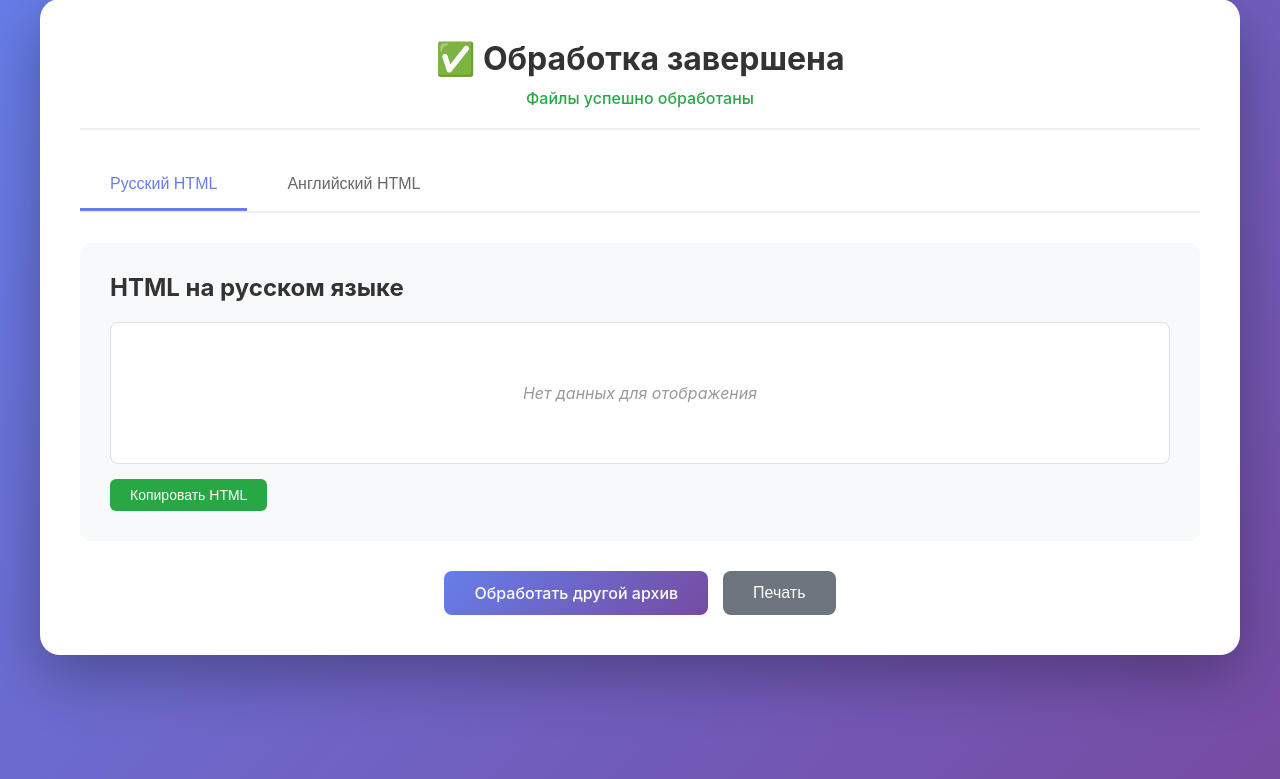
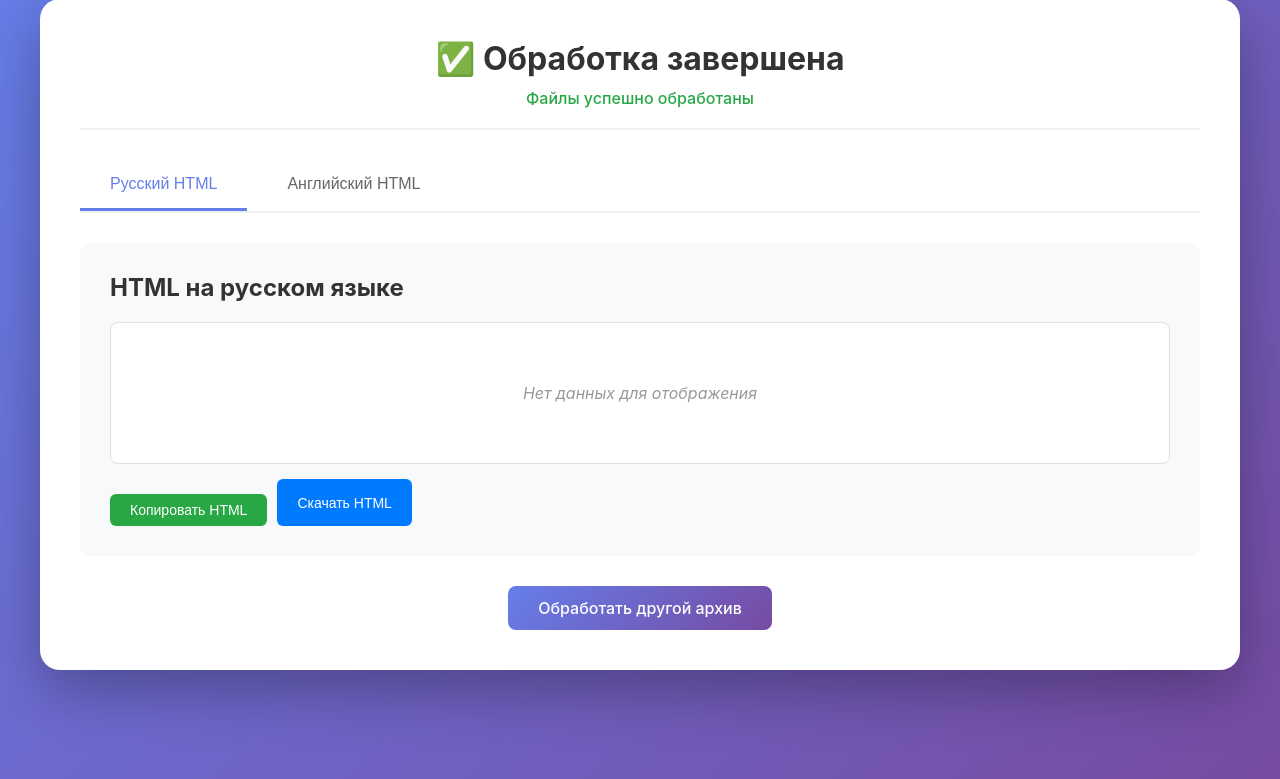
Before and after one commit to Dexter626358/parse_editorial_board, a Flask app: template templates/result.html in a window 1280 px wide. Shown: the part 21-800 px from the top of the page. Run offline with Flask 3, Linux system fonts and the light colour scheme; the template is opened without the code that fills it, so the values that code supplies are empty.

Commit message:
Добавлены кнопки скачивания HTML и обновлена инструкция

```diff
--- a/templates/result.html
+++ b/templates/result.html
@@ -170,6 +170,21 @@
             background: #218838;
         }
 
+        .download-btn {
+            margin-top: 0;
+            padding: 8px 20px;
+            background: #007bff;
+            color: white;
+            border: none;
+            border-radius: 6px;
+            cursor: pointer;
+            font-size: 14px;
+        }
+
+        .download-btn:hover {
+            background: #0056b3;
+        }
+
         .empty-message {
             color: #999;
             text-align: center;
@@ -200,7 +215,10 @@
                         <div class="empty-message">Нет данных для отображения</div>
                     {% endif %}
                 </div>
-                <button class="copy-btn" onclick="copyToClipboard('html-ru-content')">Копировать HTML</button>
+                <div style="margin-top: 15px; display: flex; gap: 10px;">
+                    <button class="copy-btn" onclick="copyToClipboard('html-ru-content')">Копировать HTML</button>
+                    <button class="download-btn" onclick="downloadHTML('html-ru-content', 'editor_profiles_ru.html')">Скачать HTML</button>
+                </div>
             </div>
         </div>
 
@@ -214,13 +232,15 @@
                         <div class="empty-message">Нет данных для отображения</div>
                     {% endif %}
                 </div>
-                <button class="copy-btn" onclick="copyToClipboard('html-en-content')">Копировать HTML</button>
+                <div style="margin-top: 15px; display: flex; gap: 10px;">
+                    <button class="copy-btn" onclick="copyToClipboard('html-en-content')">Копировать HTML</button>
+                    <button class="download-btn" onclick="downloadHTML('html-en-content', 'editor_profiles_en.html')">Скачать HTML</button>
+                </div>
             </div>
         </div>
 
         <div class="actions">
             <a href="/" class="btn btn-primary">Обработать другой архив</a>
-            <button class="btn btn-secondary" onclick="window.print()">Печать</button>
         </div>
     </div>
 
@@ -275,6 +295,40 @@
 
             document.body.removeChild(textarea);
         }
+
+        function downloadHTML(elementId, filename) {
+            const element = document.getElementById(elementId);
+            let htmlContent = '';
+
+            if (elementId.includes('html')) {
+                // Для HTML получаем исходный HTML (только контент, без обертки)
+                htmlContent = element.innerHTML;
+            } else {
+                // Для текста получаем текстовое содержимое
+                htmlContent = element.textContent || element.innerText;
+            }
+
+            // Создаем blob и скачиваем только контент (без DOCTYPE и мета-тегов)
+            const blob = new Blob([htmlContent], { type: 'text/html;charset=utf-8' });
+            const url = URL.createObjectURL(blob);
+            const link = document.createElement('a');
+            link.href = url;
+            link.download = filename;
+            document.body.appendChild(link);
+            link.click();
+            document.body.removeChild(link);
+            URL.revokeObjectURL(url);
+
+            // Показываем уведомление
+            const btn = event.target;
+            const originalText = btn.textContent;
+            btn.textContent = '✓ Скачано!';
+            btn.style.background = '#28a745';
+            setTimeout(() => {
+                btn.textContent = originalText;
+                btn.style.background = '#007bff';
+            }, 2000);
+        }
     </script>
 </body>
 </html>
```
Also changed, not shown: templates/index.html (+9 -0 lines).
